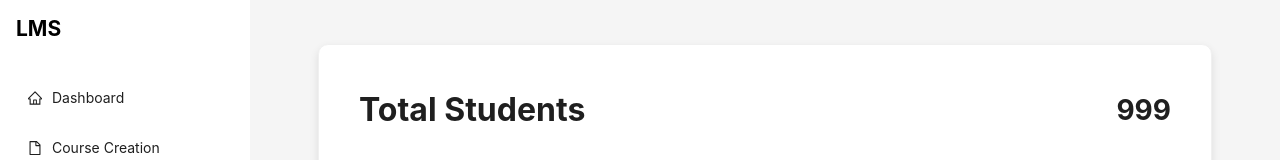
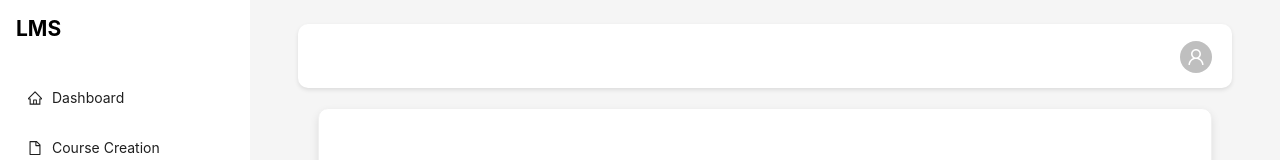
Before and after one commit to mdfaizan973/EduHub-idea_clan, a React (Vite) app in the folder lms/: page /admindashboard in a window 1280 px wide. Shown: the top 160 px of the page. Built offline with nearby package versions, Linux system fonts and the light colour scheme.

Commit message:
added nav

```diff
--- a/lms/src/Pages/Admin/Analytics.jsx
+++ b/lms/src/Pages/Admin/Analytics.jsx
@@ -1,10 +1,11 @@
 // import React from 'react'
 
-import { Layout, Card, Row, Typography, Button } from "antd";
+import { Layout, Card, Row, Typography, Button, Avatar } from "antd";
 import Sidebar from "./Sidebar ";
 const { Content } = Layout;
 const { Title } = Typography;
-
+const { Header } = Layout;
+import { UserOutlined } from "@ant-design/icons";
 import "./Styles.css";
 export default function Analytics() {
   return (
@@ -23,7 +24,6 @@ const AppLayout = () => {
     },
     {},
     {},
-
     {},
     {},
   ];
@@ -41,6 +41,14 @@ const AppLayout = () => {
             minHeight: 280,
           }}
         >
+          {/* Navbar */}
+          <Header className="navbar">
+            <div className="logo" />
+            <div className="user-section">
+              <Avatar size="medium" icon={<UserOutlined />} />
+            </div>
+          </Header>
+          {/* Content */}
           <Card className="total-students-card">
             <div className="card-content">
               <h2>Total Students</h2>
--- a/lms/src/Pages/Admin/Sidebar .jsx
+++ b/lms/src/Pages/Admin/Sidebar .jsx
@@ -10,7 +10,12 @@ const { Sider } = Layout;
 
 const Sidebar = () => {
   return (
-    <Sider className="sidebar" width={250} theme="light">
+    <Sider
+      className="sidebar"
+      width={250}
+      style={{ position: "sticky", top: 0 }}
+      theme="light"
+    >
       <div className="logo">
         <h1>LMS</h1>
       </div>
--- a/lms/src/Pages/Admin/Styles.css
+++ b/lms/src/Pages/Admin/Styles.css
@@ -1,8 +1,35 @@
-.sidebar {
+.navbar {
+  display: flex;
+  justify-content: space-between;
+  align-items: center;
+  background-color: #fff;
+  padding: 0 20px;
+  border-radius: 10px;
+
+  box-shadow: 0 2px 4px rgba(0, 0, 0, 0.1);
+}
+
+.user-section {
+  margin-left: auto;
+}
+
+.user-section a {
+  display: inline-block;
+  padding: 8px;
+  border-radius: 50%;
+  background-color: #f0f0f0;
+}
+
+.user-section a:hover {
+  background-color: #e0e0e0;
+}
+
+/* Sidebar */
+.sidebar-wrapper {
   position: sticky;
   top: 0;
-  /* height: 100vh; */
-  overflow-y: auto;
+  height: 100vh;
+  overflow: hidden;
 }
 
 .logo {
```
